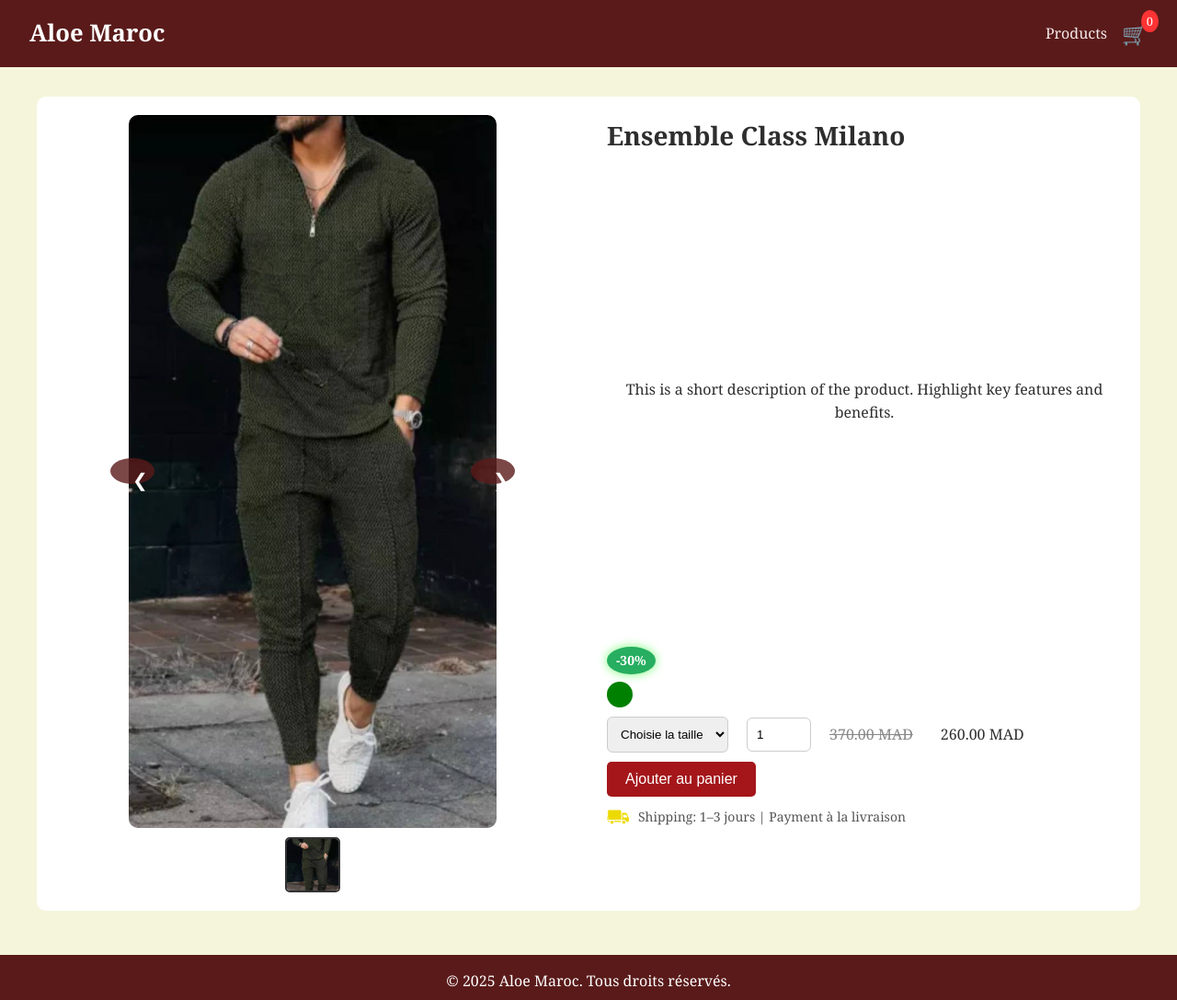
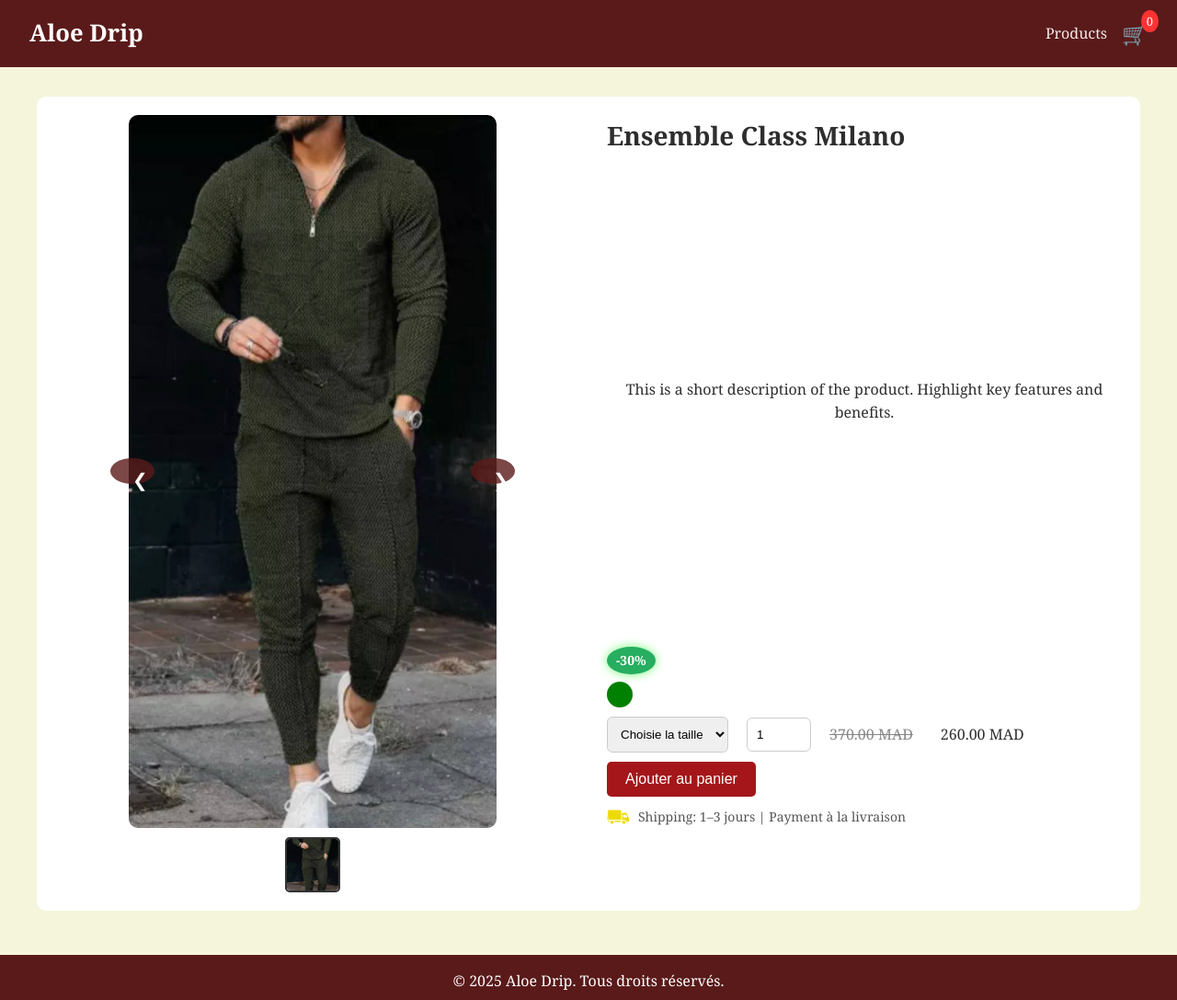
Before and after one commit to AloeMaroc/Aloe.Maroc, a plain HTML site: page product 2.html in a window 1280 px wide. Shown: the top 1087 px of the page at 92% size. Drawn offline with Linux system fonts and the light colour scheme.

Commit message:
Update product 2.html

```diff
--- a/product 2.html
+++ b/product 2.html
@@ -317,7 +317,7 @@ body {
 <body>
 
 <header class="navbar">
-  <a href="index.html" class="logo">Aloe Maroc</a>
+  <a href="index.html" class="logo">Aloe Drip</a>
   <div class="nav-links">
     <a href="products.html">Products</a>
     <a href="cart.html" class="cart-icon">🛒 <span id="cartCount">0</span></a>
@@ -372,7 +372,7 @@ body {
 </div>
 
 <footer class="footer">
-  <p>&copy; 2025 Aloe Maroc. Tous droits réservés.</p>
+  <p>&copy; 2025 Aloe Drip. Tous droits réservés.</p>
   <div class="footer-container">
     <div class="social-icons">
       <a href="https://www.instagram.com/aloe_drip" target="_blank"><img src="instagram.png" alt="Instagram"></a>
```
